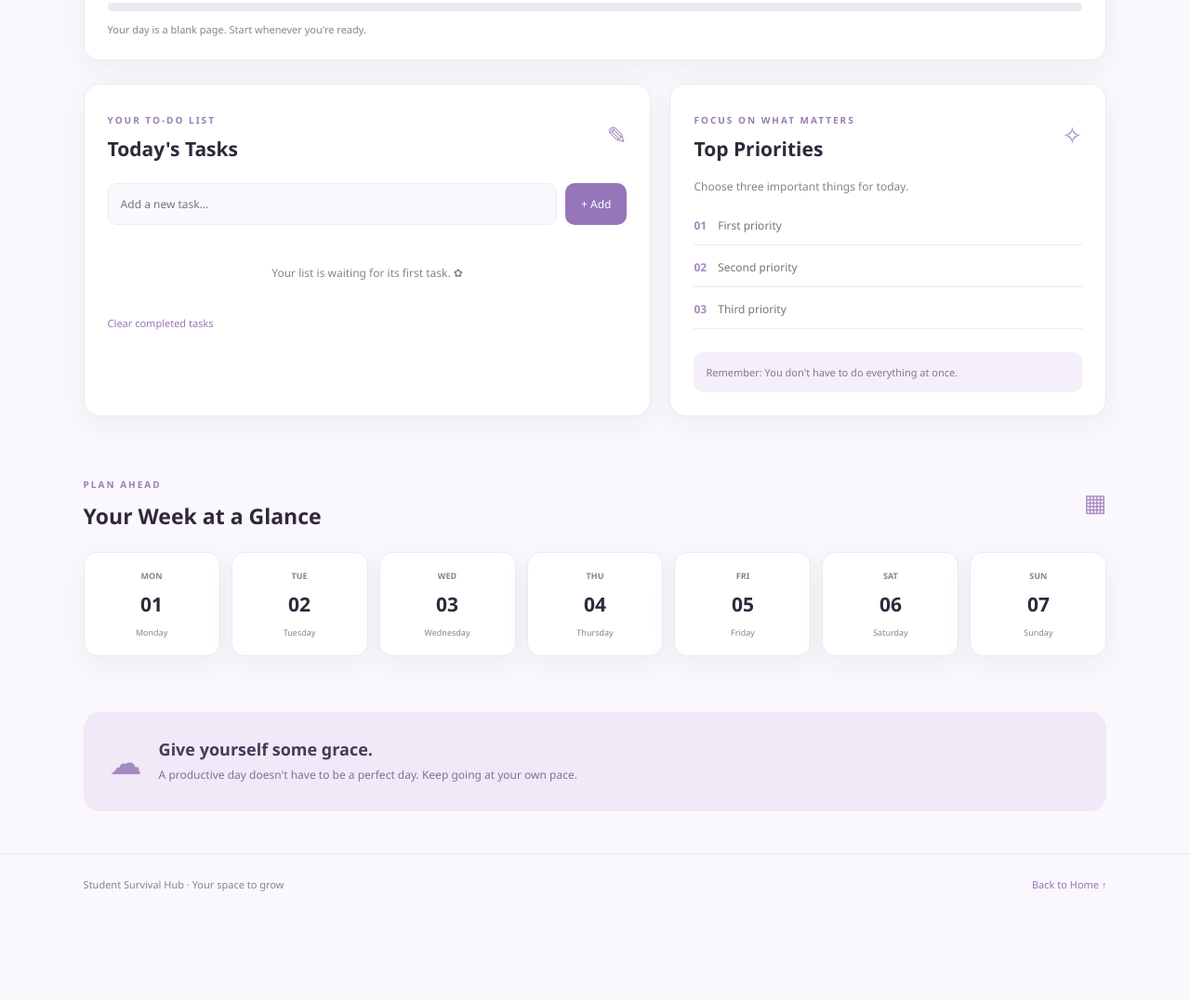
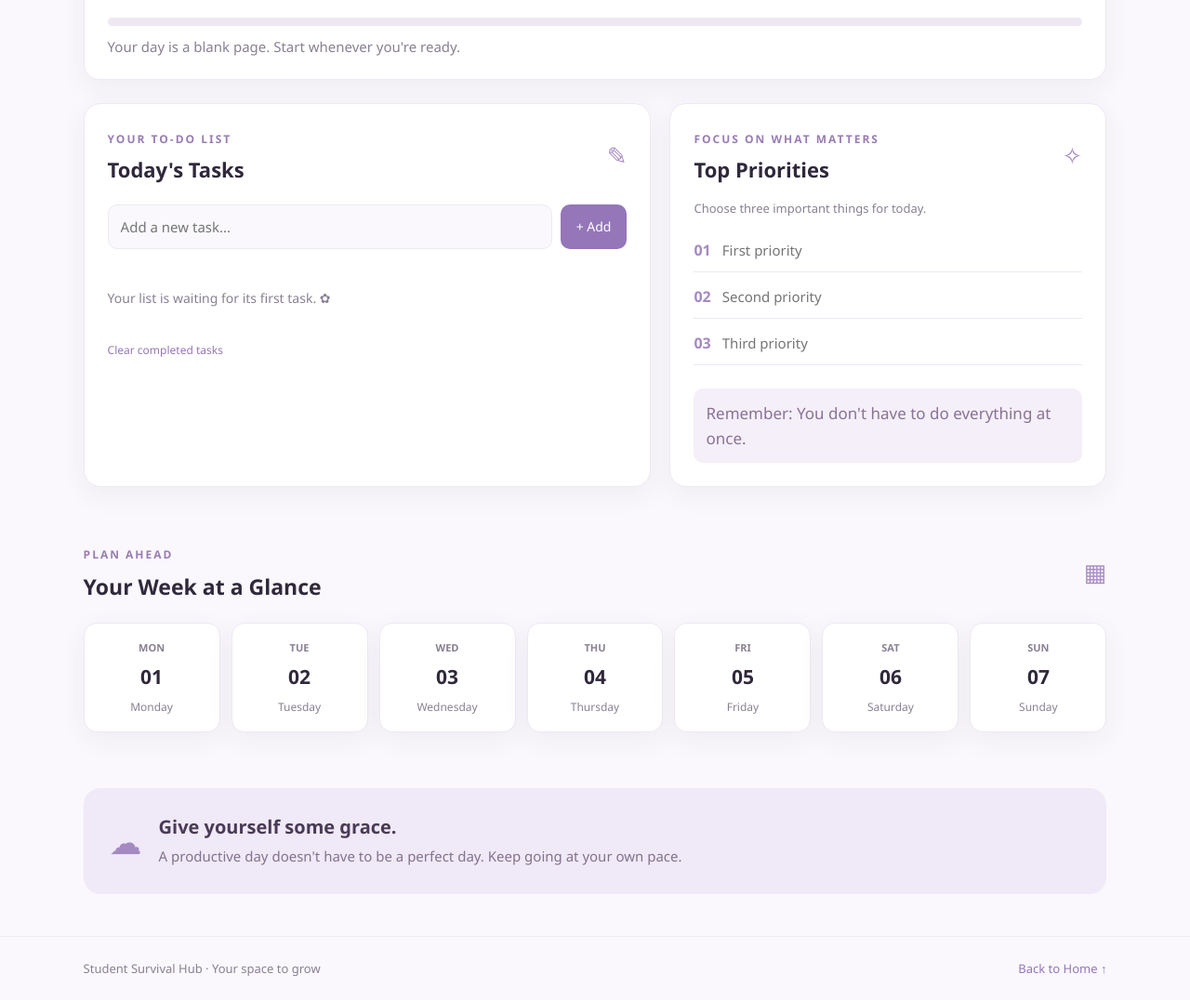
Before and after one commit to abigaelimani-coder/poject.hub, a plain HTML site: page planner.html in a window 1280 px wide. Shown: the part 580-1656 px from the top of the page at 93% size. Before the commit the page ends 1564 px from the top, so only its background shows below. Drawn offline with Linux system fonts and the light colour scheme.

Commit message:
update commit

```diff
--- a/about.css
+++ b/about.css
@@ -395,6 +395,9 @@ body.dark .hidden-note p { color: #eee2f6; }
     letter-spacing: 2px;
     font-weight: 600;
 }
+p{
+    font-size: 17px;
+}
 
 /* Dark mode */
 
--- a/journal.css
+++ b/journal.css
@@ -136,7 +136,7 @@ select {
 
 .eyebrow,
 .section-label {
-    font-size: 10px;
+    font-size: 12px;
     letter-spacing: 2px;
     color: #987db3;
     font-weight: 700;
@@ -155,7 +155,7 @@ select {
 
 .welcome-content p {
     color: #766b81;
-    font-size: 13px;
+    font-size: 16px;
     line-height: 1.8;
     max-width: 420px;
 }
@@ -169,7 +169,7 @@ select {
     background: #9273b0;
     color: white;
     border-radius: 10px;
-    font-size: 12px;
+    font-size: 14px;
     font-weight: 600;
     transition: 0.25s;
 }
@@ -221,12 +221,12 @@ select {
 }
 
 .journal-date h2 {
-    font-size: 20px;
+    font-size: 22px;
     margin-top: 8px;
 }
 
 .date-decoration {
-    font-size: 12px;
+    font-size: 14px;
     color: var(--muted);
 }
 
@@ -259,7 +259,7 @@ select {
 }
 
 .writing-prompt p {
-    font-size: 13px;
+    font-size: 16px;
     margin-top: 7px;
     line-height: 1.6;
 }
@@ -314,7 +314,7 @@ select {
 
 .journal-form label {
     display: block;
-    font-size: 12px;
+    font-size: 14px;
     font-weight: 650;
     margin: 20px 0 9px;
 }
@@ -333,7 +333,7 @@ select {
     border: 1px solid var(--border);
     border-radius: 10px;
     outline: none;
-    font-size: 12px;
+    font-size: 16px;
 }
 
 .journal-form input:focus,
@@ -358,7 +358,7 @@ select {
 
 .writing-note {
     color: var(--muted);
-    font-size: 11px;
+    font-size: 14px;
 }
 
 .save-btn {
@@ -367,7 +367,7 @@ select {
     color: white;
     border: none;
     border-radius: 10px;
-    font-size: 12px;
+    font-size: 15px;
     font-weight: 600;
     cursor: pointer;
     transition: 0.2s;
@@ -387,7 +387,7 @@ select {
 
 .section-description {
     color: var(--muted);
-    font-size: 12px;
+    font-size: 15px;
     margin-top: -10px;
     margin-bottom: 20px;
 }
@@ -409,7 +409,7 @@ select {
 .gratitude-item span {
     color: #a48ac1;
     font-weight: 700;
-    font-size: 12px;
+    font-size: 15px;
 }
 
 .gratitude-item input {
@@ -418,7 +418,7 @@ select {
     background: transparent;
     border: none;
     outline: none;
-    font-size: 12px;
+    font-size: 15px;
     color: #493b57;
 }
 
@@ -429,13 +429,13 @@ select {
     border-radius: 10px;
     background: #9273b0;
     color: white;
-    font-size: 11px;
+    font-size: 14px;
     cursor: pointer;
 }
 
 .gratitude-message {
     font-size: 11px;
-    margin-top: 12px;
+    margin-top: 14px;
     color: #755c8b;
 }
 
@@ -457,7 +457,7 @@ select {
     background: var(--surface);
     color: var(--text);
     outline: none;
-    font-size: 12px;
+    font-size: 15px;
 }
 
 .search-input:focus {
@@ -480,13 +480,13 @@ select {
 
 .entry-date {
     color: var(--purple);
-    font-size: 10px;
+    font-size: 12px;
     letter-spacing: 1px;
 }
 
 .entry-card h3 {
     margin: 12px 0;
-    font-size: 18px;
+    font-size: 20px;
 }
 
 .entry-mood {
@@ -495,13 +495,13 @@ select {
     border-radius: 20px;
     background: #f3edf8;
     color: #886ca3;
-    font-size: 10px;
+    font-size: 12px;
     margin-bottom: 12px;
 }
 
 .entry-content {
     color: var(--muted);
-    font-size: 12px;
+    font-size: 15px;
     line-height: 1.8;
     white-space: pre-wrap;
     overflow-wrap: anywhere;
@@ -512,7 +512,7 @@ select {
     border: none;
     background: none;
     color: #b17d96;
-    font-size: 11px;
+    font-size: 13px;
     cursor: pointer;
 }
 
@@ -520,7 +520,7 @@ select {
     text-align: center;
     padding: 35px 15px;
     color: var(--muted);
-    font-size: 13px;
+    font-size: 15px;
 }
 
 /* =========================
@@ -541,14 +541,14 @@ select {
 
 .journal-closing h2 {
     margin: 12px 0;
-    font-size: 21px;
+    font-size: 23px;
     color: #493b57;
 }
 
 .journal-closing p {
     max-width: 430px;
     margin: auto;
-    font-size: 12px;
+    font-size: 15px;
     line-height: 1.8;
     color: #81738c;
 }
@@ -563,7 +563,7 @@ footer {
     padding: 25px 7%;
     border-top: 1px solid var(--border);
     color: var(--muted);
-    font-size: 11px;
+    font-size: 13px;
 }
 
 footer a {
--- a/motivation.css
+++ b/motivation.css
@@ -105,7 +105,7 @@ button {
 /* Small introductory labels */
 .motivation-page .eyebrow {
     color: #9879bd;
-    font-size: 0.75rem;
+    font-size: 0.85rem;
     font-weight: 700;
     letter-spacing: 2px;
     margin-bottom: 12px;
--- a/planner.css
+++ b/planner.css
@@ -136,7 +136,7 @@ input {
 
 .eyebrow,
 .section-label {
-    font-size: 10px;
+    font-size: 12px;
     letter-spacing: 2px;
     color: #987db3;
     font-weight: 700;
@@ -154,7 +154,7 @@ input {
 }
 
 .planner-welcome p {
-    font-size: 13px;
+    font-size: 16px;
     color: #766b81;
     line-height: 1.8;
     max-width: 450px;
@@ -178,13 +178,13 @@ input {
 }
 
 .date-section h2 {
-    font-size: 20px;
+    font-size: 22px;
     margin-top: 7px;
 }
 
 .date-note {
     color: var(--muted);
-    font-size: 12px;
+    font-size: 14px;
 }
 
 .date-note span {
@@ -213,7 +213,7 @@ input {
 }
 
 .progress-heading h2 {
-    font-size: 19px;
+    font-size: 21px;
     margin-top: 8px;
 }
 
@@ -241,7 +241,7 @@ input {
 
 .progress-card > p {
     color: var(--muted);
-    font-size: 11px;
+    font-size: 15px;
 }
 
 /* =========================
@@ -269,7 +269,7 @@ input {
 }
 
 .card-heading h2 {
-    font-size: 21px;
+    font-size: 22px;
     margin-top: 8px;
 }
 
@@ -279,7 +279,7 @@ input {
 }
 
 .card-description {
-    font-size: 12px;
+    font-size: 13px;
     color: var(--muted);
     margin: 18px 0;
 }
@@ -303,7 +303,7 @@ input {
     border-radius: 10px;
     outline: none;
     color: var(--text);
-    font-size: 12px;
+    font-size: 15px;
 }
 
 .task-form input:focus {
@@ -317,7 +317,7 @@ input {
     border: none;
     border-radius: 10px;
     cursor: pointer;
-    font-size: 12px;
+    font-size: 14px;
 }
 
 .task-form button:hover {
@@ -338,7 +338,7 @@ input {
     gap: 11px;
     padding: 13px 0;
     border-bottom: 1px solid var(--border);
-    font-size: 12px;
+    font-size: 15px;
 }
 
 .task-item input {
@@ -367,18 +367,18 @@ input {
 }
 
 .empty-message {
-    font-size: 12px;
-    text-align: center;
     color: var(--muted);
+    font-size: 14px;
+    text-align: left;
     padding: 20px 0;
 }
 
 .text-button {
     border: none;
+    font-size: 12px;
     background: none;
     color: var(--purple);
     cursor: pointer;
-    font-size: 11px;
     margin-top: 18px;
 }
 
@@ -403,7 +403,7 @@ input {
 
 .priority-item span {
     color: #a48ac1;
-    font-size: 12px;
+    font-size: 16px;
     font-weight: 700;
 }
 
@@ -413,7 +413,7 @@ input {
     outline: none;
     background: transparent;
     color: var(--text);
-    font-size: 12px;
+    font-size: 15px;
 }
 
 .priority-note {
@@ -422,7 +422,7 @@ input {
     border-radius: 10px;
     background: #f5eff9;
     color: #887395;
-    font-size: 11px;
+    font-size: 17px;
     line-height: 1.6;
 }
 
@@ -465,7 +465,7 @@ input {
 }
 
 .day-card span {
-    font-size: 9px;
+    font-size: 11px;
     color: var(--muted);
     font-weight: 700;
 }
@@ -476,7 +476,7 @@ input {
 
 .day-card small {
     color: var(--muted);
-    font-size: 9px;
+    font-size: 12px;
 }
 
 /* =========================
@@ -499,12 +499,12 @@ input {
 }
 
 .planner-footer-card h2 {
-    font-size: 18px;
+    font-size: 20px;
     color: #493b57;
 }
 
 .planner-footer-card p {
-    font-size: 12px;
+    font-size: 15px;
     color: #81738c;
     line-height: 1.7;
     margin-top: 6px;
@@ -520,7 +520,7 @@ footer {
     padding: 25px 7%;
     border-top: 1px solid var(--border);
     color: var(--muted);
-    font-size: 11px;
+    font-size: 13px;
 }
 
 footer a {
--- a/study.css
+++ b/study.css
@@ -30,6 +30,8 @@ body {
     font-family: "Segoe UI", Arial, sans-serif;
     background: var(--background);
     color: var(--text);
+    font-size: 16px;
+    line-height: 1.7;
     transition: 0.3s;
 }
 
@@ -133,7 +135,7 @@ button {
 }
 
 .eyebrow {
-    font-size: 10px;
+    font-size: 12px;
     letter-spacing: 2px;
     color: #987db3;
     font-weight: 700;
@@ -153,8 +155,8 @@ button {
 
 .welcome-content p {
     color: #766b81;
-    font-size: 13px;
-    line-height: 1.8;
+    font-size: 18px;
+    line-height: 1.7;
     max-width: 390px;
 }
 
@@ -168,7 +170,7 @@ button {
     color: white;
     border: none;
     border-radius: 10px;
-    font-size: 12px;
+    font-size: 18px;
     font-weight: 600;
     margin-top: 22px;
     transition: 0.25s;
@@ -220,12 +222,12 @@ button {
 }
 
 .overview-card h3 {
-    font-size: 14px;
+    font-size: 19px;
     margin-bottom: 5px;
 }
 
 .overview-card p {
-    font-size: 11px;
+    font-size: 15px;
     color: var(--muted);
 }
 
@@ -247,7 +249,7 @@ button {
 }
 
 .section-heading p {
-    font-size: 12px;
+    font-size: 15px;
     color: var(--muted);
 }
 
@@ -298,19 +300,19 @@ button {
 }
 
 .subject-card h3 {
-    font-size: 15px;
+    font-size: 19px;
     margin-bottom: 8px;
 }
 
 .subject-card p {
-    font-size: 11px;
+    font-size: 15px;
     color: var(--muted);
     line-height: 1.7;
 }
 
 .subject-tag {
     display: inline-block;
-    font-size: 9px;
+    font-size: 12px;
     color: #987db3;
     background: #f5eff9;
     padding: 6px 9px;
@@ -335,7 +337,7 @@ button {
 
 .focus-label {
     color: #9273b0;
-    font-size: 10px;
+    font-size: 12px;
     font-weight: 700;
     letter-spacing: 2px;
 }
@@ -350,7 +352,7 @@ button {
 
 .focus-card p {
     color: #887b91;
-    font-size: 12px;
+    font-size: 14px;
 }
 
 .timer-controls {
@@ -371,7 +373,7 @@ button {
     background: rgba(255,255,255,0.6);
     color: #735b8b;
     border-radius: 10px;
-    font-size: 12px;
+    font-size: 14px;
 }
 
 /* =========================
@@ -407,7 +409,7 @@ button {
 
 .resource-label {
     color: #a080b9;
-    font-size: 9px;
+    font-size: 12px;
     font-weight: 700;
     letter-spacing: 1.5px;
 }
@@ -419,14 +421,14 @@ button {
 
 .resource-content p {
     color: var(--muted);
-    font-size: 12px;
+    font-size: 15px;
     line-height: 1.7;
 }
 
 .resource-link {
     display: inline-block;
     color: var(--purple);
-    font-size: 12px;
+    font-size: 14px;
     font-weight: 650;
     margin-top: 12px;
 }
@@ -451,12 +453,12 @@ button {
 
 .study-reminder h2 {
     color: #493b57;
-    font-size: 17px;
+    font-size: 20px;
 }
 
 .study-reminder p {
     color: #81738c;
-    font-size: 12px;
+    font-size: 15px;
     line-height: 1.7;
     margin-top: 7px;
 }
@@ -471,7 +473,7 @@ footer {
     padding: 25px 7%;
     border-top: 1px solid var(--border);
     color: var(--muted);
-    font-size: 11px;
+    font-size: 13px;
 }
 
 footer a {
--- a/style.css
+++ b/style.css
@@ -145,7 +145,7 @@ button {
 
 .eyebrow,
 .section-label {
-    font-size: 10px;
+    font-size: 12px;
     letter-spacing: 2px;
     color: #987db3;
     font-weight: 700;
@@ -165,7 +165,7 @@ button {
 
 .welcome-content p {
     color: #766b81;
-    font-size: 14px;
+    font-size: 17px;
     line-height: 1.8;
     max-width: 390px;
 }
@@ -179,7 +179,7 @@ button {
     color: white;
     padding: 13px 20px;
     border-radius: 11px;
-    font-size: 12px;
+    font-size: 14px;
     font-weight: 600;
     transition: 0.25s;
 }
@@ -350,19 +350,19 @@ button {
 }
 
 .card-category {
-    font-size: 9px;
+    font-size: 11px;
     letter-spacing: 1.5px;
     color: var(--muted);
     font-weight: 700;
 }
 
 .workspace-card h3 {
-    font-size: 21px;
+    font-size: 22px;
     margin: 7px 0;
 }
 
 .workspace-card p {
-    font-size: 12px;
+    font-size: 15px;
     color: var(--muted);
     line-height: 1.7;
     max-width: 300px;
@@ -543,7 +543,7 @@ body.dark .closing-section p {
     }
 
     .workspace-card p {
-        font-size: 11px;
+        font-size: 15px;
     }
 
     .reminder-section {
```
